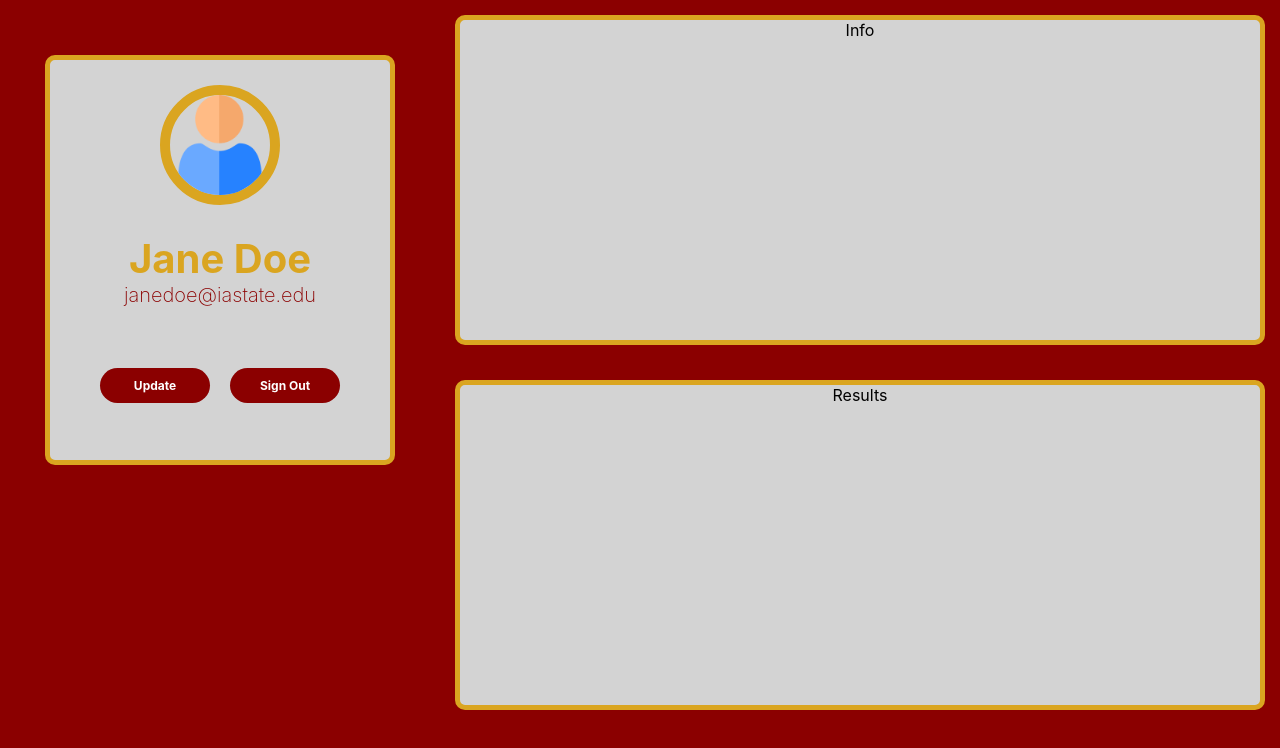
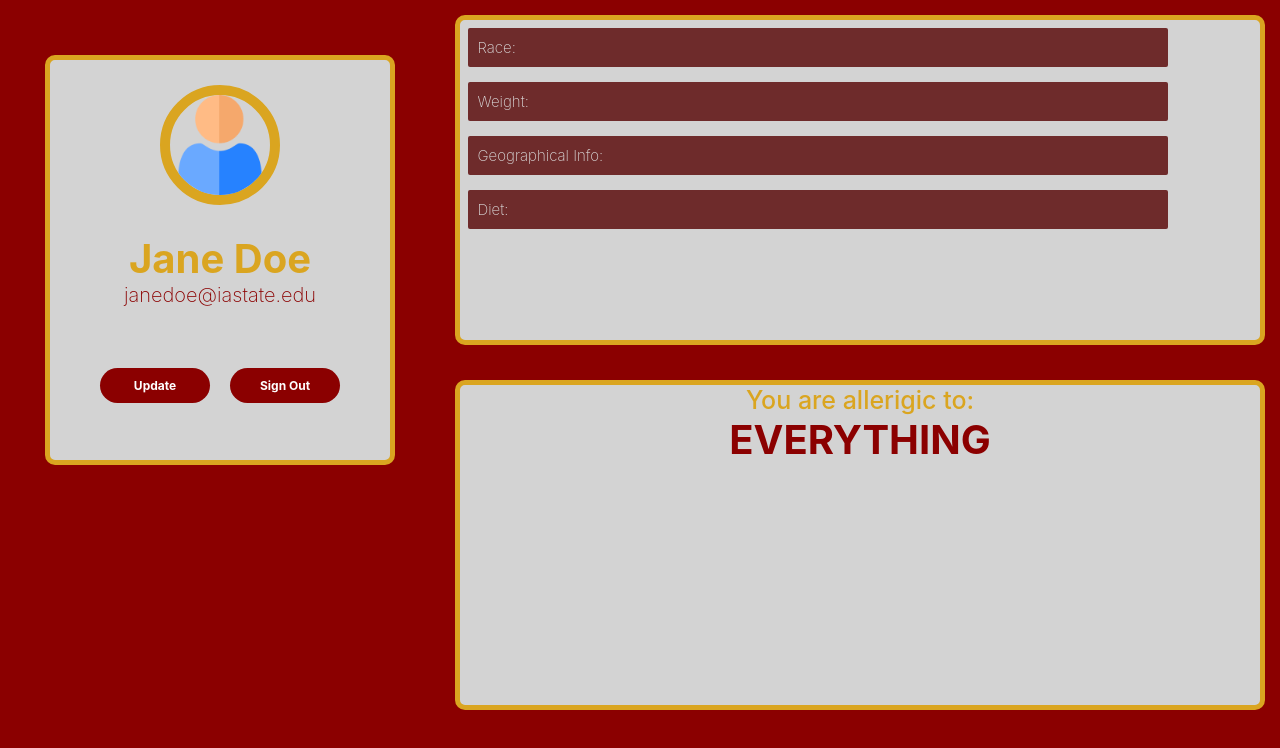
Before and after one commit to jdutchik/SE491Group13, a React (Create React App) app in the folder se491project/: page /Account in a window 1280 px wide. Shown: the top 748 px of the page. Built offline with nearby package versions, Linux system fonts and the light colour scheme.

Commit message:
Account Changes

```diff
--- a/se491project/src/components/Account/Account.css
+++ b/se491project/src/components/Account/Account.css
@@ -71,7 +71,7 @@ body {
 .info {
     display: flex;
     flex-direction: column;
-    align-items: center;
+    align-items: flex-start;
     background-color: lightgray;
     width: 100vh;
     height: 40vh;
@@ -80,6 +80,17 @@ body {
     border-style: solid;
     border-width: 5px;
     margin: 15px 15px 35px 15px;
+}
+
+.userInfo {
+    background: rgb(110, 43, 43);
+    margin: 7.5px;
+    padding: 10px;
+    border-radius: 2px;
+    color: gainsboro;
+    font-size: 15px;
+    font-weight: 200;
+    width: 85%;
 }
 
 .results {
@@ -94,4 +105,14 @@ body {
     border-style: solid;
     border-width: 5px;
     margin: 35px 15px 15px 15px;
+
+    color: goldenrod;
+    font-size: 25px;
+    font-weight: 500;
 }
+
+.finalResult {
+    color: darkred;
+    font-size: 40px;
+    font-weight: 700;
+}
--- a/se491project/src/components/Account/Account.jsx
+++ b/se491project/src/components/Account/Account.jsx
@@ -20,8 +20,17 @@ const Account = () => {
             </div>
 
             <div className="accountInfo">
-                <div className="info">Info</div>
-                <div className="results">Results</div>
+                <div className="info">
+                    <div className="userInfo">Race: </div>
+                    <div className="userInfo">Weight: </div>
+                    <div className="userInfo">Geographical Info: </div>
+                    <div className="userInfo">Diet: </div>
+                </div>
+
+                <div className="results">
+                    You are allerigic to:
+                    <div className="finalResult">EVERYTHING</div>
+                </div>
             </div>
         </div>
     )
```
